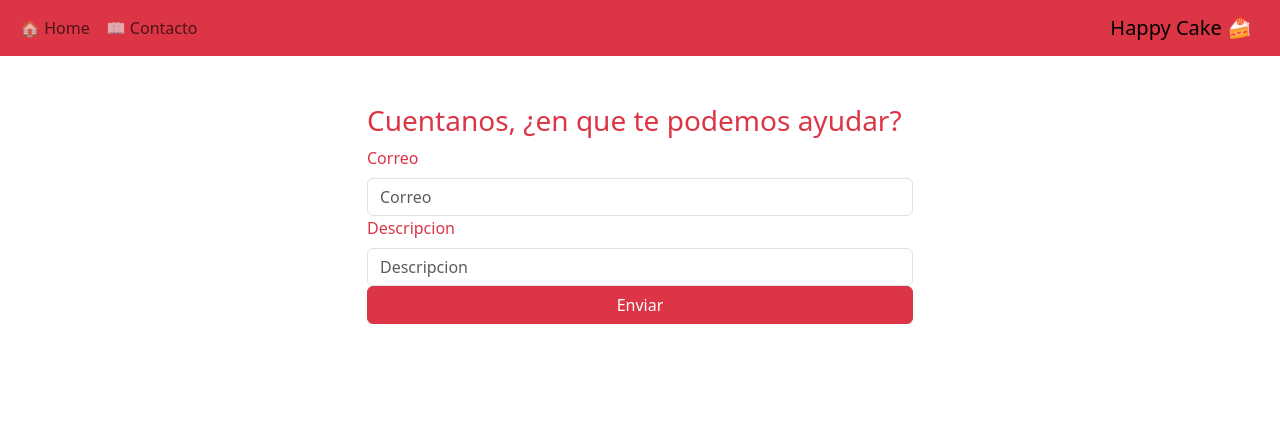
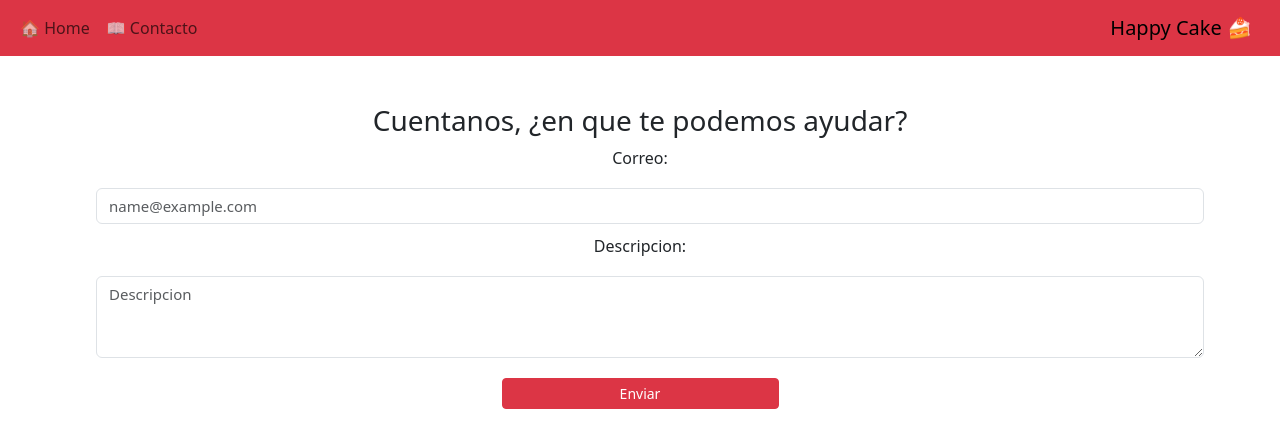
Before and after one commit to Makaosva/Desafio_1_React_Router_I, a React (Vite) app: page /contacto in a window 1280 px wide. Shown: the top 448 px of the page. Built offline with nearby package versions, Linux system fonts and the light colour scheme.

Commit message:
feat/arreglo del formulario y del HomePage

```diff
--- a/src/index.css
+++ b/src/index.css
@@ -3,3 +3,18 @@
   color: rgba(255, 255, 255, 0.87);
   background-color: rgb(255, 255, 255);
 }
+
+.formulario{
+  padding: 0px 16px;
+
+
+}
+
+.formulario .form-control{
+  margin: 10px;
+  font-size: 15px;
+}
+
+.formulario .btn {
+  margin: 10px;
+}
--- a/src/views/ContactPage.jsx
+++ b/src/views/ContactPage.jsx
@@ -6,30 +6,31 @@ function ContactPage() {
   const [descripcion, setDescripcion] = useState("");
 
   return (
-    <Container className="mt-5 text-danger">
+    <Container className="mt-5 text-center">
       <Row className="justify-content-center">
-        <Col md={6}>
+        <Col md={12} className="formulario">
           <h3>Cuentanos, ¿en que te podemos ayudar?</h3>
           <Form>
             <Form.Group controlId="formBasicCorreo">
-              <Form.Label>Correo</Form.Label>
+              <Form.Label>Correo:</Form.Label>
               <Form.Control
                 type="email"
                 value={correo}
                 onChange={(e) => setCorreo(e.target.value)}
-                placeholder="Correo"
+                placeholder="name@example.com"
               />
             </Form.Group>
-            <Form.Group controlId="formBasicDescripcion">
-              <Form.Label>Descripcion</Form.Label>
+            <Form.Group controlId="formBasicDescripcion" >
+              <Form.Label>Descripcion:</Form.Label>
               <Form.Control
                 type="text"
                 value={descripcion}
                 onChange={(e) => setDescripcion(e.target.value)}
                 placeholder="Descripcion"
+                as="textarea" rows={3}
               />
             </Form.Group>
-            <Button variant="danger" type="submit" className="w-100">
+            <Button variant="danger" size="sm" type="submit" className="w-25">
               Enviar
             </Button>
           </Form>
--- a/src/views/HomePage.jsx
+++ b/src/views/HomePage.jsx
@@ -1,4 +1,4 @@
-import { Container, Figure, FigureImage } from "react-bootstrap";
+import { Container, Figure } from "react-bootstrap";
 
 function HomePage() {
   return (
@@ -11,7 +11,7 @@ function HomePage() {
         <Figure.Image
           width={200}
           height={200}
-          alt="171x180"
+          alt="Foto pastel"
           src="https://static.vecteezy.com/system/resources/previews/024/639/169/non_2x/cartoon-cake-delights-colorful-pastel-joy-for-parties-free-png.png"
         />
       </Figure>
```
